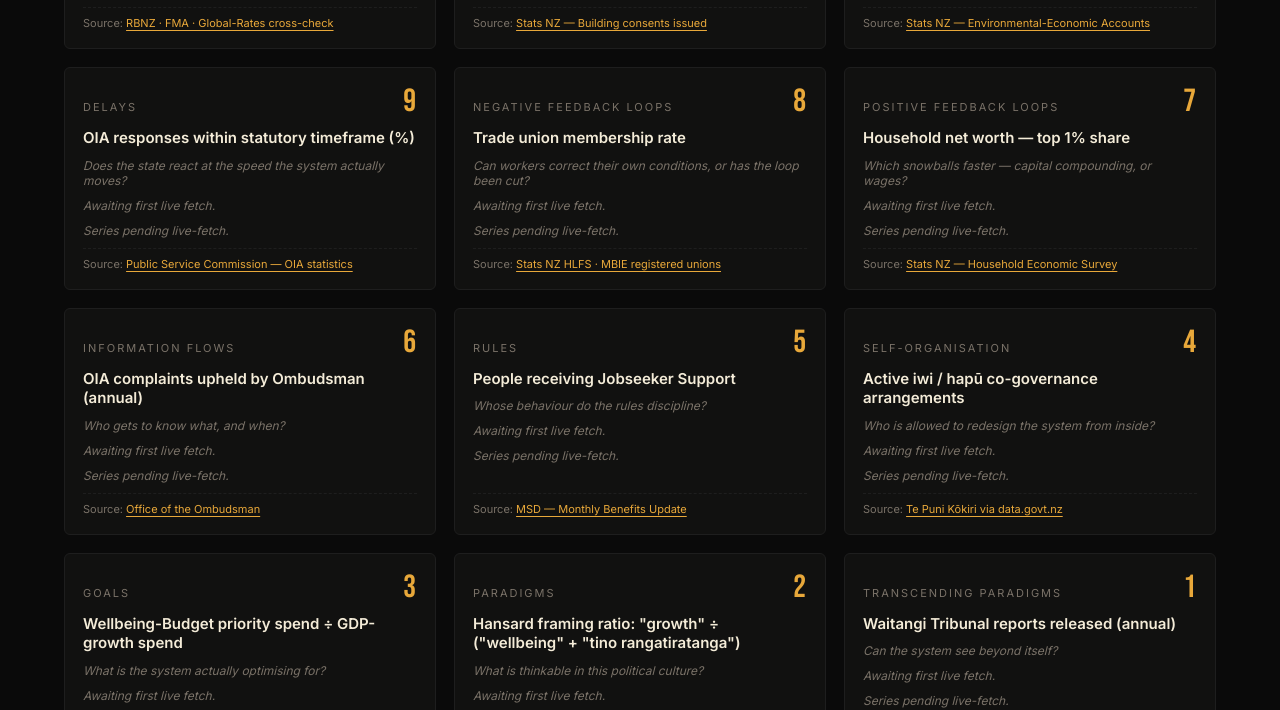
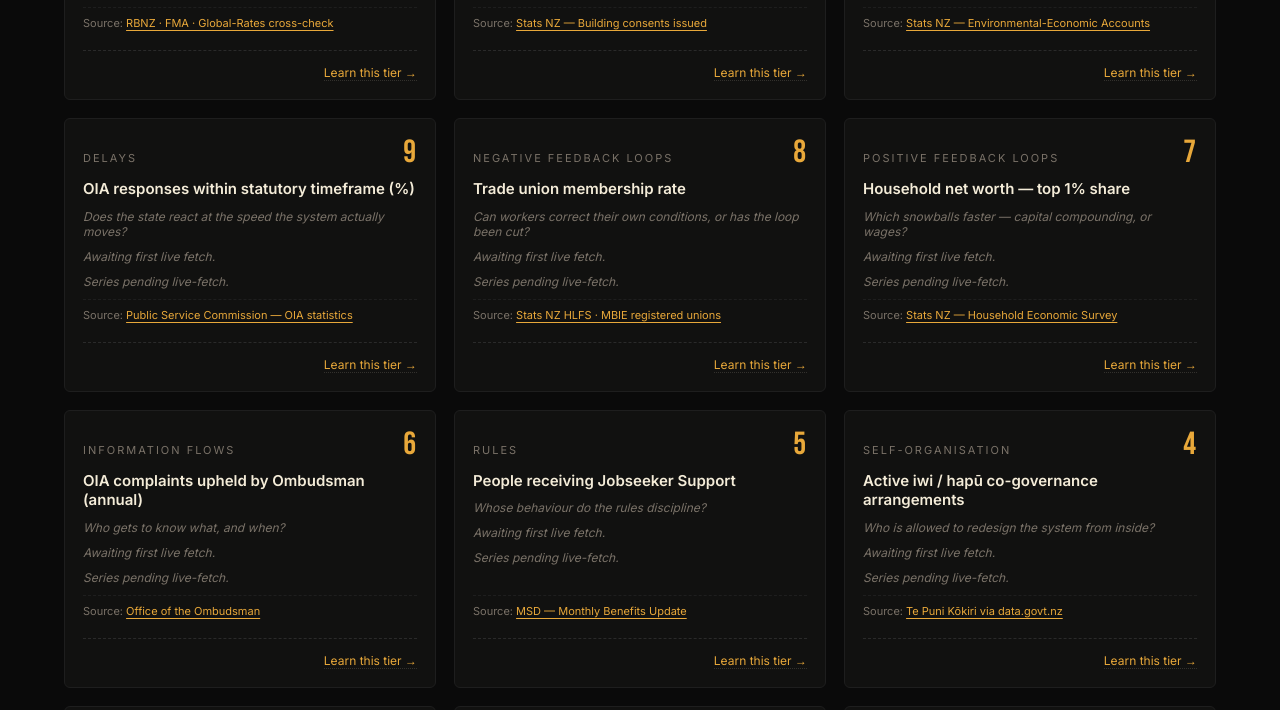
Before and after one commit to robertmccallnz/systems-observatory, a plain HTML site: page index.html in a window 1280 px wide. Shown: the part 705-1415 px from the top of the page. Drawn offline with Linux system fonts and the light colour scheme.

Commit message:
wire: link observatory tiles + footer to leverage-points-course
- Each leverage-point card gets a 'Learn this tier →' link to
  the matching module page in robertmccallnz/leverage-points-course
- Add Course link to the observatory top nav
- Add leverage-points entry to the shared footer ECOSYSTEM array
  (right after governance) so all sites in the network expose it
- Extend page-key inference to detect leverage-points-course URLs

```diff
--- a/assets/observatory.css
+++ b/assets/observatory.css
@@ -141,3 +141,21 @@ main { max-width: 1200px; margin: 0 auto; padding: 24px; }
 .obs-korero h2 { font-family: 'Bebas Neue', sans-serif; font-size: 36px; letter-spacing: 2px; color: var(--koura); margin: 0 0 12px; }
 
 #kd-footer-slot { padding: 32px 24px; border-top: 1px solid #1e1e1e; color: var(--dim); font-size: 12px; text-align: center; }
+
+/* Course link on each leverage-point card ─────────────────────── */
+.obs-course-link {
+  margin-top: 10px;
+  padding-top: 10px;
+  border-top: 1px dashed #2a2a2a;
+  text-align: right;
+}
+.obs-course-link .obs-learn {
+  font-size: 12px;
+  color: var(--koura);
+  text-decoration: none;
+  border-bottom: 1px dotted #33312d;
+}
+.obs-course-link .obs-learn:hover {
+  color: var(--cream);
+  border-bottom-color: var(--koura);
+}
--- a/assets/observatory.js
+++ b/assets/observatory.js
@@ -46,6 +46,8 @@
     const anomalyLine = hasAnomaly
       ? `<div><span class="obs-flag">◆ anomaly</span> <span style="color:#d7261e;font-size:12px;">${lp.anomaly.message}</span></div>`
       : "";
+    const moduleSlug = `module-${String(lp.id).padStart(2, "0")}.html`;
+    const courseLink = `<a class="obs-learn" href="https://robertmccallnz.github.io/leverage-points-course/modules/${moduleSlug}" target="_blank" rel="noopener">Learn this tier →</a>`;
     return `<article class="obs-card${hasAnomaly ? " has-anomaly" : ""}" data-lp="${lp.id}">
       <div class="obs-card-tier"><span>${lp.tier}</span><span class="lp-number">${lp.id}</span></div>
       <h3>${lp.name}</h3>
@@ -54,6 +56,7 @@
       ${sparkline(lp.series, lp.anomaly && lp.anomaly.at)}
       ${anomalyLine}
       <div class="obs-source">Source: <a href="${lp.source_url}" target="_blank" rel="noopener">${lp.source_name}</a></div>
+      <div class="obs-course-link">${courseLink}</div>
     </article>`;
   }
 
--- a/assets/site-footer.js
+++ b/assets/site-footer.js
@@ -74,6 +74,7 @@
     { key: 'te-pa',                 label: 'Te Pā',                    href: 'https://te-pa.org/' },
     { key: 'observatory',           label: 'Systems Observatory',      href: 'https://robertmccallnz.github.io/systems-observatory/' },
     { key: 'governance',            label: 'Governance Audit',         href: 'https://robertmccallnz.github.io/systems-observatory/governance.html' },
+    { key: 'leverage-points',       label: 'Twelve Leverage Points',   href: 'https://robertmccallnz.github.io/leverage-points-course/' },
     { key: 'ai-warrior',            label: 'AI Warrior',               href: 'https://robertmccallnz.github.io/ai-warrior/' },
     { key: 'ai-warrior-te-pa',      label: 'AI Warrior × Te Pā',       href: 'https://robertmccallnz.github.io/ai-warrior-te-pa/' },
     { key: 'ai-literacy-families',  label: 'AI Literacy for Families', href: 'https://robertmccallnz.github.io/ai-literacy-for-families/' },
@@ -158,6 +159,7 @@
       else if (p.indexOf('six-thinkers') !== -1) page = 'six-thinkers';
       else if (p.indexOf('cooperative-aotearoa') !== -1) page = 'cooperative-aotearoa';
       else if (p.indexOf('thinkers-mapper') !== -1) page = 'thinkers-mapper';
+      else if (p.indexOf('leverage-points-course') !== -1) page = 'leverage-points';
       else if (p.indexOf('kd-dialogues') !== -1) page = 'kd-dialogues';
       else if (p.indexOf('kiwidialecticcalendar') !== -1) page = 'calendar';
     }
--- a/index.html
+++ b/index.html
@@ -24,6 +24,7 @@
   <nav class="obs-nav" aria-label="Primary">
     <a href="./index.html" aria-current="page">Observatory</a>
     <a href="./governance.html">Governance Audit</a>
+    <a href="https://robertmccallnz.github.io/leverage-points-course/" target="_blank" rel="noopener">Course</a>
     <a href="https://te-pa.org" target="_blank" rel="noopener">Te Pā</a>
     <a href="https://www.kiwidialectic.com/" target="_blank" rel="noopener">Kiwi Dialectic</a>
     <a href="https://github.com/robertmccallnz/systems-observatory/discussions" target="_blank" rel="noopener">Kōrero</a>
```
